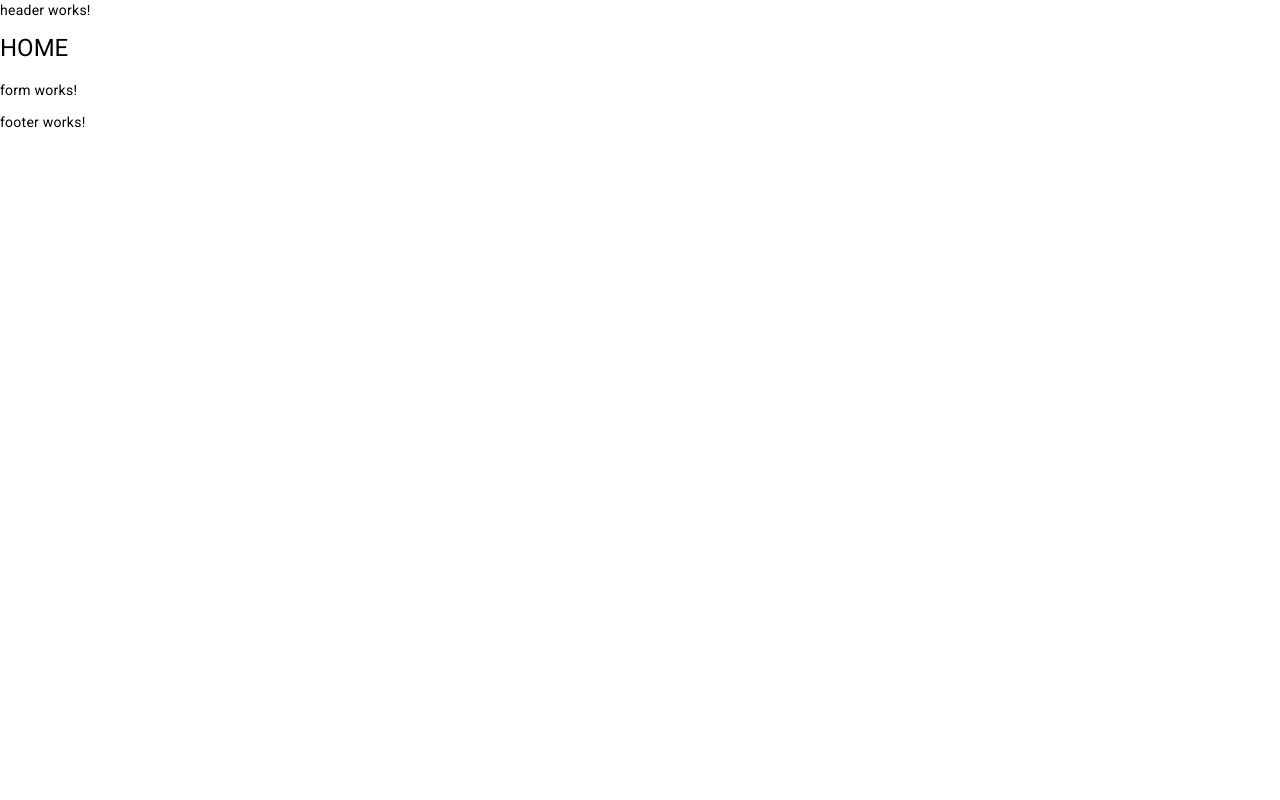
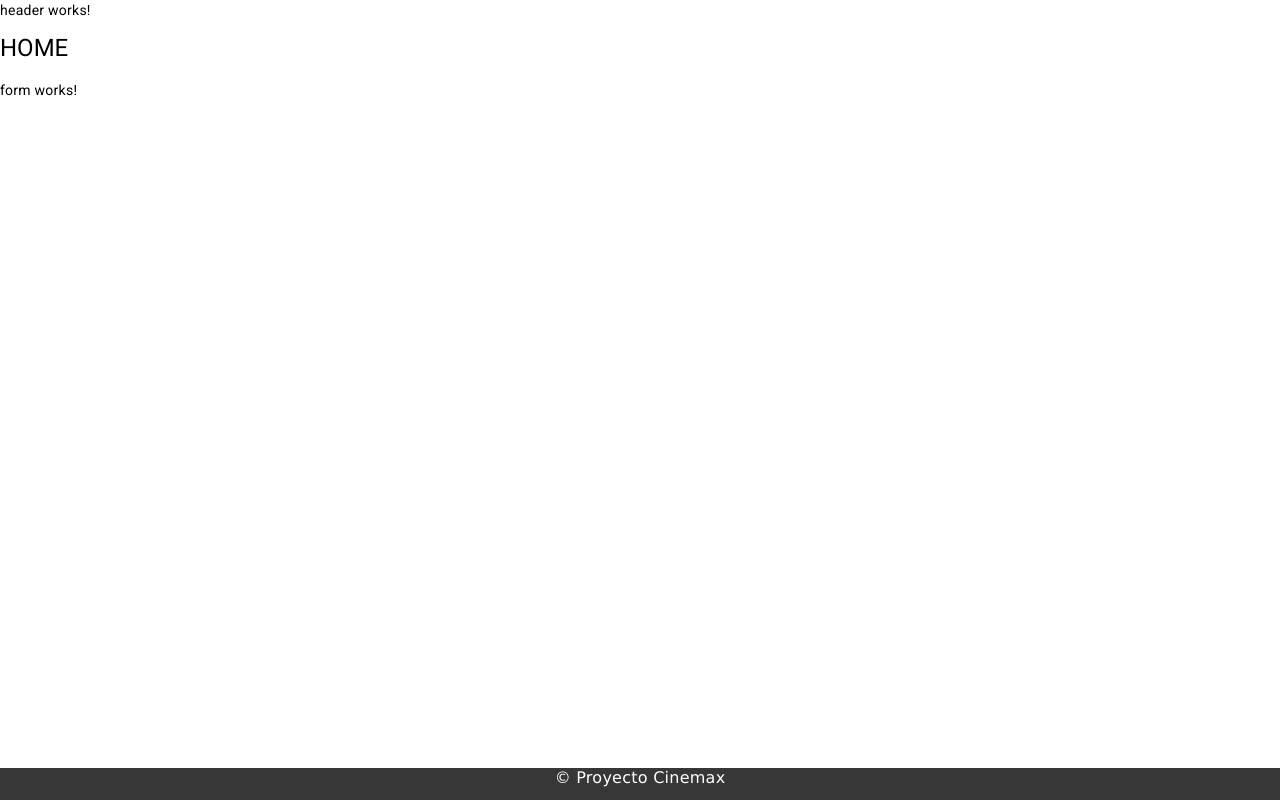
Before and after one commit to Ivanhtz/cinemax, an Angular app: page /home in a window 1280 px wide. Built offline with nearby package versions, Linux system fonts and the light colour scheme.

Commit message:
nuevas-importaciones-material

```diff
--- a/src/app/components/c404/c404.component.html
+++ b/src/app/components/c404/c404.component.html
@@ -1 +1,3 @@
-<p>c404 works!</p>
+<header>
+  <h1>Error</h1>
+</header>
--- a/src/app/components/footer/footer.component.html
+++ b/src/app/components/footer/footer.component.html
@@ -1 +1,5 @@
-<p>footer works!</p>
+<footer class="footer">
+  <div class="container">
+    <p class="text-white">&copy; Proyecto Cinemax</p>
+  </div>
+</footer>
--- a/src/app/components/footer/footer.component.scss
+++ b/src/app/components/footer/footer.component.scss
@@ -0,0 +1,18 @@
+.footer{
+    position: absolute;
+    bottom: 0px;
+    width: 100%;
+    background-color: rgb(56, 55, 55);
+}
+
+.container{
+    display: flex;
+    justify-content: center;
+    align-items: center;
+}
+
+.text-white{
+    color: white;
+    font-size: 1rem;
+    font-family: Verdana;
+}
```
Also changed, not shown: src/app/modules/material/material.module.ts (+15 -2 lines).
